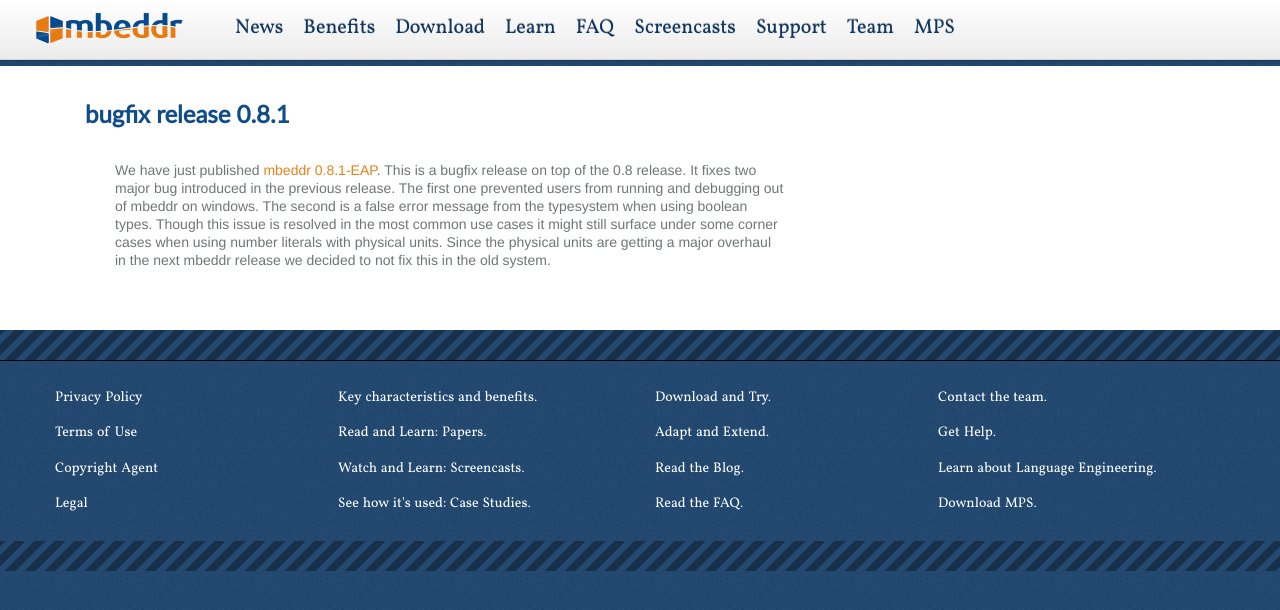
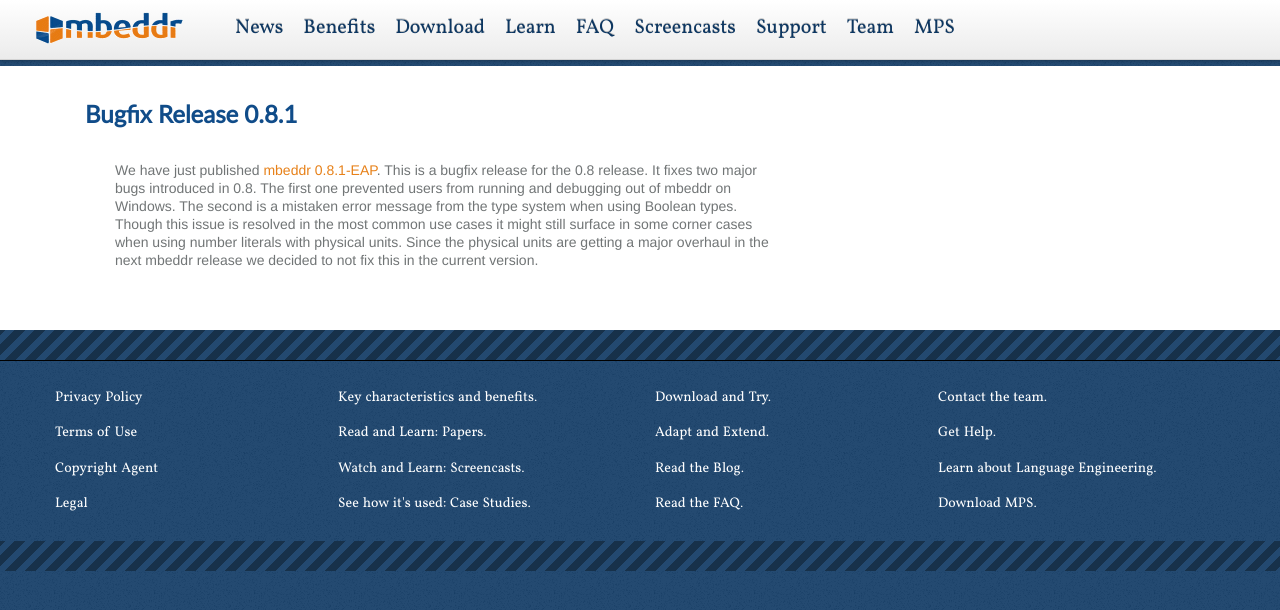
Before and after one commit to mbeddr/mbeddr.github.io, a Jekyll site: the page built from _posts/2014-09-11-relase081.html, in a window 1280 px wide. Shown: the top 610 px of the page. Built offline with Jekyll 4.4.1, drawn with Linux system fonts in a browser that asks for light colours; nearby versions of some CDN libraries; library files that are not in the unit come from our copies.

```diff
--- a/_posts/2014-09-11-relase081.html
+++ b/_posts/2014-09-11-relase081.html
@@ -1,8 +1,14 @@
 ---
 layout: blogpost
-title: bugfix release 0.8.1
+title: Bugfix Release 0.8.1
 ---
 
 <p>
-We have just published <a href="https://github.com/mbeddr/mbeddr.core/releases/tag/0.8.1-EAP">mbeddr 0.8.1-EAP</a>. This is a bugfix release on top of the 0.8 release. It fixes two major bug introduced in the previous release. The first one prevented users from running and debugging out of mbeddr on windows. The second is a false error message from the typesystem when using boolean types. Though this issue is resolved in the most common use cases it might still surface under some corner cases when using number literals with physical units. Since the physical units are getting a major overhaul in the next mbeddr release we decided to not fix this in the old system.
+    We have just published <a href="https://github.com/mbeddr/mbeddr.core/releases/tag/0.8.1-EAP">mbeddr 0.8.1-EAP</a>.
+    This is a bugfix release for the 0.8 release. It fixes two major bugs introduced in 0.8.
+    The first one prevented users from running and debugging out of mbeddr on Windows. The second is a mistaken error
+    message from the type system when using Boolean types. Though this issue is resolved in the most common use
+    cases it might still surface in some corner cases when using number literals with physical units. Since the
+    physical units are getting a major overhaul in the next mbeddr release we decided to not fix this in the current
+    version.
 </p>
```
Also changed, not shown: _posts/2014-09-18-usabilityVideo.html (added, +12 -0 lines).
